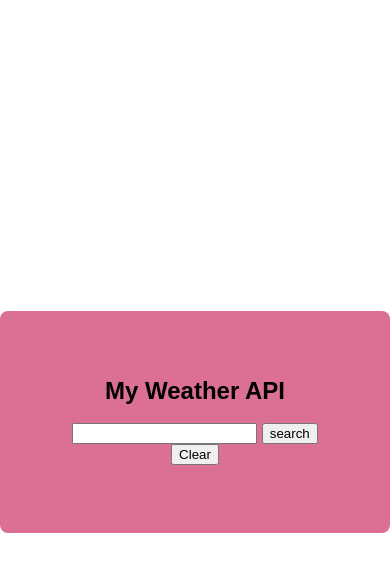
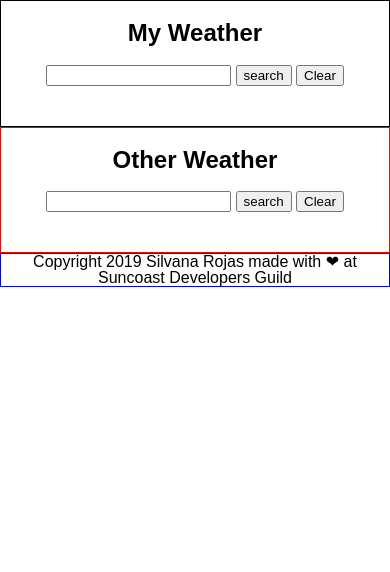
Before and after one commit to Elro1118/weatherapi, a website: page public/index.html in a window 390 px wide. Drawn offline with Linux system fonts and the light colour scheme.

Commit message:
improving weather app

```diff
--- a/public/index.html
+++ b/public/index.html
@@ -7,9 +7,19 @@
     <link rel="shortcut icon" href="/favicon.ico" />
     <link rel="stylesheet" href="/screen.css" />
   </head>
+
   <body>
-    <section class="weather">
-      <h1>My Weather API</h1>
+    <section class="my-weather">
+      <h1>My Weather</h1>
+      <section>
+        <input type="text" class="weather-search-text" />
+        <button class="search-button">search</button>
+        <button class="clear-button">Clear</button>
+      </section>
+      <h1 class="weather-city-label"></h1>
+    </section>
+    <section class="other-weather">
+      <h1>Other Weather</h1>
       <section>
         <input type="text" class="weather-search-text" />
         <button class="search-button">search</button>
@@ -19,4 +29,7 @@
     </section>
     <script src="/main.js" charset="utf-8"></script>
   </body>
+  <footer>
+    Copyright 2019 Silvana Rojas made with ❤ at Suncoast Developers Guild
+  </footer>
 </html>
--- a/public/main.js
+++ b/public/main.js
@@ -34,7 +34,7 @@ const getWeatherName = url => {
     })
     .then(weather => {
       currentWeather = weather
-      console.log(currentWeather)
+      console.log(weather)
       document.querySelector('.weather-city-label').textContent =
         'The Weather in ' +
         currentWeather.name +
--- a/public/screen.css
+++ b/public/screen.css
@@ -7,16 +7,29 @@ html {
 }
 
 body {
-  display: flex;
-  flex-flow: column;
-  align-items: center;
-  justify-content: center;
-  text-align: center;
   margin: 0;
   min-height: 100%;
 }
-.weather {
-  background: palevioletred;
-  border-radius: 0.5rem;
-  padding: 3rem;
+
+@media (max-width: 640px) {
+  footer {
+    text-align: center;
+    border: 1px solid blue;
+    height: 100hv;
+  }
+
+  .my-weather {
+    display: flex;
+    align-items: center;
+    justify-content: center;
+    flex-flow: column wrap;
+    border: 1px solid black;
+  }
+  .other-weather {
+    display: flex;
+    align-items: center;
+    justify-content: center;
+    flex-flow: column wrap;
+    border: 1px solid red;
+  }
 }
```
Also changed, not shown: 1 other file.
